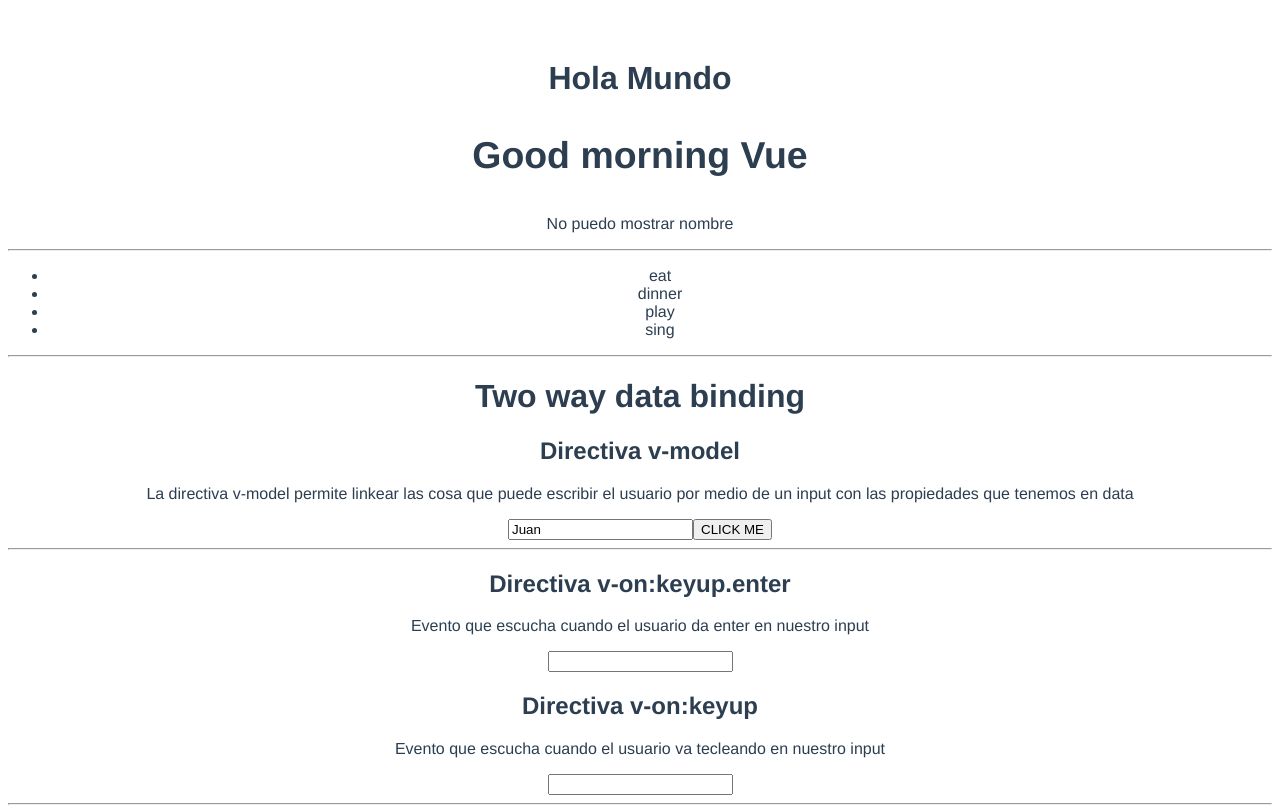
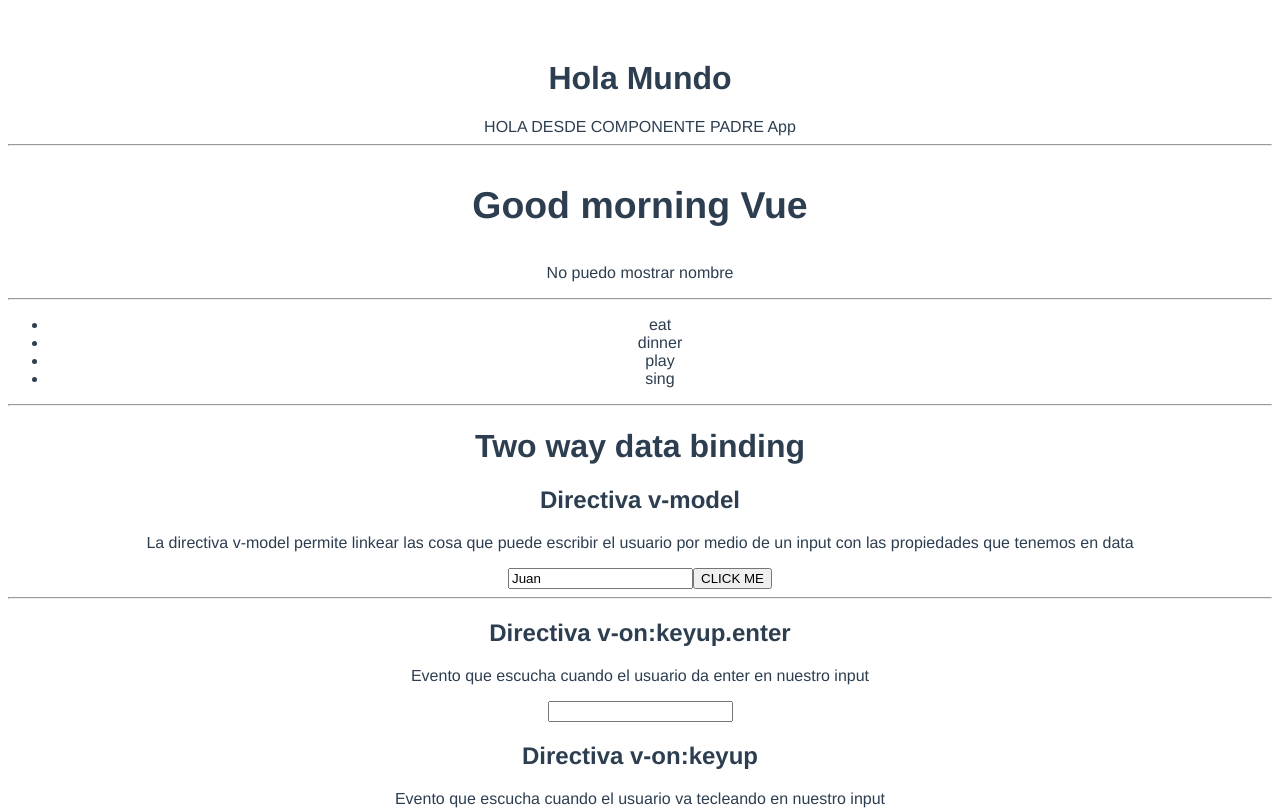
Before and after one commit to jorgechauxjr/practice-vuejs, a Vue app in the folder my-project/: page / in a window 1280 px wide. Shown: the top 810 px of the page. Built offline with nearby package versions, Linux system fonts and the light colour scheme.

Commit message:
Add properties. Pasando propiedades desde App.vue a Test.vue definiendo las propiedades en test con el mismo nombre que le paso en app

```diff
--- a/my-project/src/App.vue
+++ b/my-project/src/App.vue
@@ -2,7 +2,7 @@
   <div id="app">
 
     <h1>Hola Mundo</h1>
-    <Test />
+    <Test myMsg="HOLA DESDE COMPONENTE PADRE App" />
   </div>
 </template>
 
--- a/my-project/src/components/Test.vue
+++ b/my-project/src/components/Test.vue
@@ -1,5 +1,11 @@
 <template>
   <div>
+
+    <div>
+      {{ myMsg }}
+    </div>
+
+    <hr>
      <h1 v-html="myHtml"></h1>
 
     <div v-if="showName">
@@ -100,6 +106,14 @@
     fullName() {
       return `${this.user.name} ${this.user.lastName}`
     }
+  },
+
+// myMsg es el nombre que se le dio en el App.vue al pasar por parametro <Test myMsg="HOLA DESDE COMPONENTE PADRE App />"
+  props: {
+    myMsg: {
+      type: String,
+      default: "Mensaje por defecto cuando no pasan ninguno por parametro"
+    }
   }
 
   }
```
